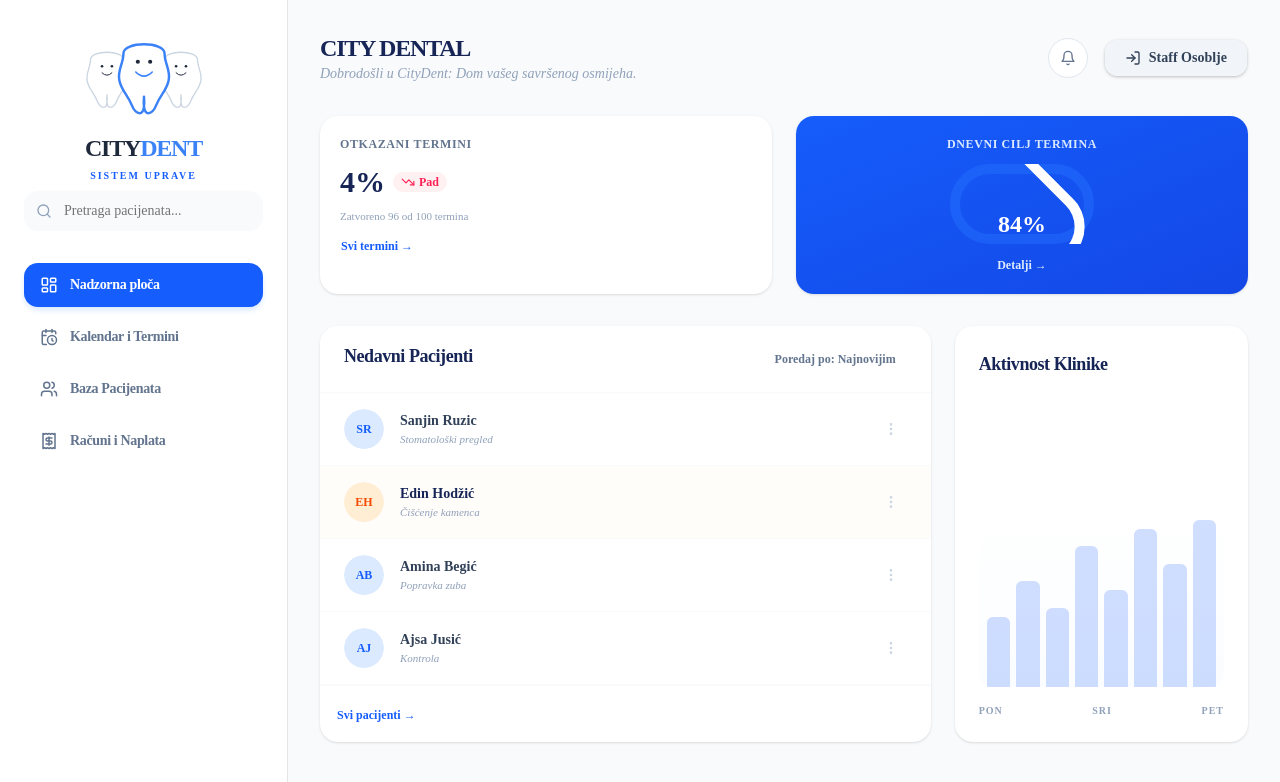
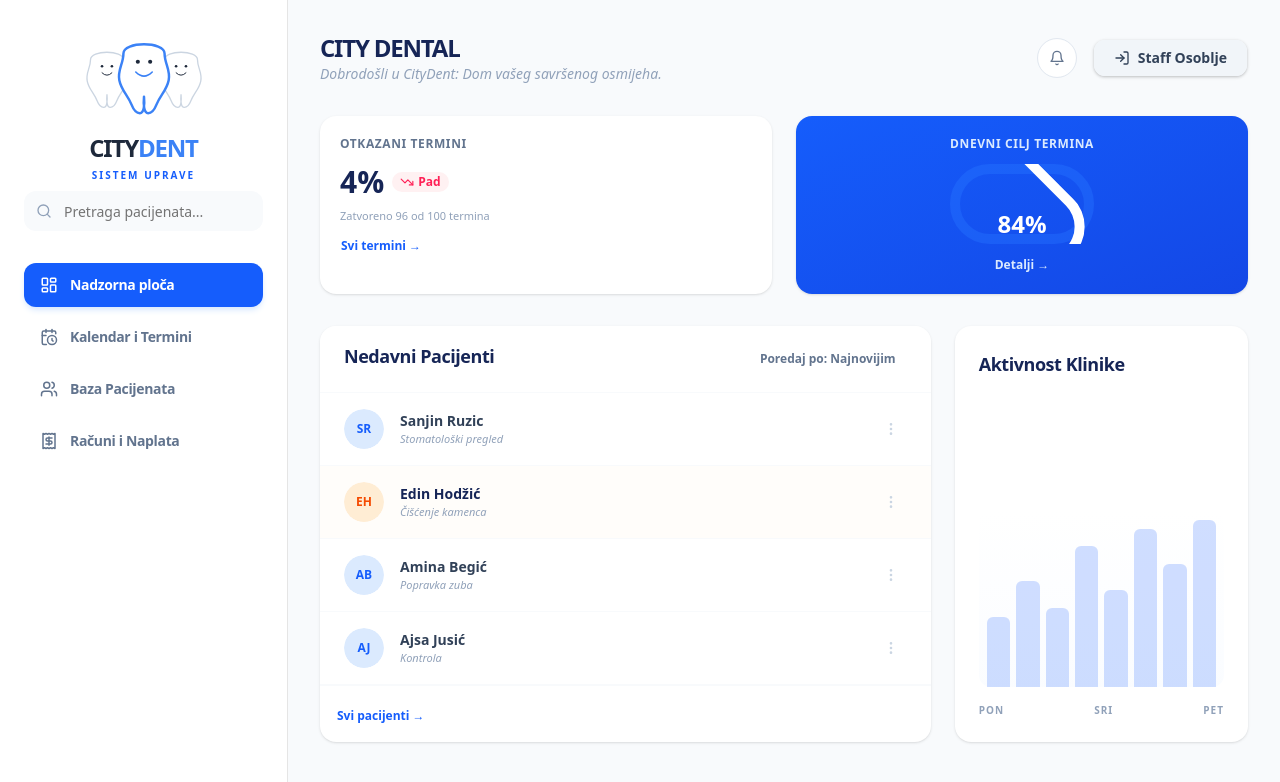
Before and after one commit to tonuraydemir/dental-clinic-management-system, a Next.js app: page /dashboard in a window 1280 px wide. Shown: the top 782 px of the page. Built offline with nearby package versions, Linux system fonts and the light colour scheme.

Commit message:
feat: Stable UI for CityDent IMS - fixed dependencies and Tailwind v4

```diff
--- a/next.config.js
+++ b/next.config.js
@@ -1,10 +1,6 @@
-/**
- * Run `build` or `dev` with `SKIP_ENV_VALIDATION` to skip env validation. This is especially useful
- * for Docker builds.
- */
-import "./src/env.js";
+/** @type {import("next").NextConfig} */
+const nextConfig = {
+  /* Env validation satırını tamamen sildik */
+};
 
-/** @type {import("next").NextConfig} */
-const config = {};
-
-export default config;
+export default nextConfig;
--- a/package.json
+++ b/package.json
@@ -10,6 +10,8 @@
     "lint": "next lint"
   },
   "dependencies": {
+    "@radix-ui/react-avatar": "^1.1.11",
+    "@radix-ui/react-slot": "^1.2.4",
     "class-variance-authority": "^0.7.1",
     "clsx": "^2.1.1",
     "lucide-react": "^0.400.0",
@@ -18,13 +20,15 @@
     "react-dom": "^19.0.0",
     "tailwind-merge": "^3.0.0",
     "tailwindcss-animate": "^1.0.7",
+    "tw-animate-css": "^1.4.0",
     "zod": "^3.24.2"
   },
   "devDependencies": {
+    "@tailwindcss/postcss": "^4.2.4",
     "@types/node": "^20.0.0",
     "@types/react": "^19.0.0",
     "@types/react-dom": "^19.0.0",
-    "postcss": "^8.5.3",
+    "postcss": "^8.5.13",
     "tailwindcss": "^4.0.15",
     "typescript": "^5.0.0"
   }
--- a/src/app/page.tsx
+++ b/src/app/page.tsx
@@ -25,15 +25,15 @@ export default function LoginPage() {
   return (
     <div className="min-h-screen bg-[#F8FAFC] flex flex-col font-sans selection:bg-blue-100 relative overflow-hidden">
 
-      {/* ARKA PLAN DEKORASYONU */}
+
       <div className="absolute top-[-10%] right-[-5%] w-[500px] h-[500px] bg-blue-50 rounded-full blur-3xl opacity-60 z-0" />
       <div className="absolute bottom-[-10%] left-[-5%] w-[400px] h-[400px] bg-blue-50 rounded-full blur-3xl opacity-60 z-0" />
 
-      {/* --- ANA İÇERİK --- */}
+
       <main className="flex-1 flex items-center justify-center p-6 z-10">
         <div className="w-full max-w-md space-y-8">
 
-          {/* LOGO VE BAŞLIK */}
+
           <div className="flex flex-col items-center gap-4 text-center">
             <div className="h-28 w-56 drop-shadow-sm">
               <SmilingTeethTeam className="h-full w-full" />
@@ -49,8 +49,8 @@ export default function LoginPage() {
           </div>
 
           {!selectedRole ? (
-            /* ROL SEÇİM EKRANI */
-            <div className="space-y-4 animate-in fade-in zoom-in duration-300">
+
+             <div className="space-y-4 animate-in fade-in zoom-in duration-300">
               <h2 className="text-center text-xs font-bold text-slate-400 mb-6 uppercase tracking-[0.2em]">Odaberite ulogu za pristup</h2>
 
               <div className="grid grid-cols-1 gap-4">
@@ -69,7 +69,7 @@ export default function LoginPage() {
               </div>
             </div>
           ) : (
-            /* GİRİŞ FORMU EKRANI */
+
             <Card className="border-none shadow-2xl shadow-blue-100/50 rounded-[32px] p-2 bg-white/80 backdrop-blur-md animate-in slide-in-from-right duration-300">
               <CardHeader className="space-y-1 pb-6 pt-6">
                 <button
@@ -131,7 +131,7 @@ export default function LoginPage() {
         </div>
       </main>
 
-      {/* MINIMAL FOOTER */}
+
       <footer className="p-6 text-center z-10">
         <p className="text-[10px] font-bold text-slate-300 uppercase tracking-[0.4em]">
           CityDent IMS © 2026 | Sva prava zadržana
@@ -162,21 +162,21 @@ function RoleButton({ icon, title, description, onClick }: { icon: React.ReactNo
 function SmilingTeethTeam({ className }: { className?: string }) {
   return (
     <svg viewBox="0 0 350 200" className={className}>
-      {/* SOL DİŞ */}
+
       <g transform="translate(5, 30) scale(0.8)">
         <path d="M50,50 C50,20 150,20 150,50 C150,75 165,90 160,115 C155,140 140,150 130,175 C125,188 120,195 110,195 C100,195 98,175 100,155 C102,175 100,195 90,195 C80,195 75,188 70,175 C60,150 45,140 40,115 C35,90 50,75 50,50 Z" fill="white" stroke="#cbd5e1" strokeWidth="4" />
         <circle cx="85" cy="70" r="4" fill="#1e293b" /><circle cx="115" cy="70" r="4" fill="#1e293b" />
         <path d="M85,90 Q100,105 115,90" fill="none" stroke="#1e293b" strokeWidth="3" strokeLinecap="round" />
       </g>
 
-      {/* SAĞ DİŞ */}
+
       <g transform="translate(185, 30) scale(0.8)">
         <path d="M50,50 C50,20 150,20 150,50 C150,75 165,90 160,115 C155,140 140,150 130,175 C125,188 120,195 110,195 C100,195 98,175 100,155 C102,175 100,195 90,195 C80,195 75,188 70,175 C60,150 45,140 40,115 C35,90 50,75 50,50 Z" fill="white" stroke="#cbd5e1" strokeWidth="4" />
         <circle cx="85" cy="70" r="4" fill="#1e293b" /><circle cx="115" cy="70" r="4" fill="#1e293b" />
         <path d="M85,90 Q100,105 115,90" fill="none" stroke="#1e293b" strokeWidth="3" strokeLinecap="round" />
       </g>
 
-      {/* ORTA DİŞ */}
+
       <g transform="translate(75, 5) scale(1.0)">
         <path d="M50,50 C50,20 150,20 150,50 C150,75 165,90 160,115 C155,140 140,150 130,175 C125,188 120,195 110,195 C100,195 98,175 100,155 C102,175 100,195 90,195 C80,195 75,188 70,175 C60,150 45,140 40,115 C35,90 50,75 50,50 Z" fill="white" stroke="#3b82f6" strokeWidth="6" strokeLinejoin="round" />
         <circle cx="85" cy="70" r="5" fill="#1e293b" /><circle cx="115" cy="70" r="5" fill="#1e293b" />
--- a/src/components/ui/button.tsx
+++ b/src/components/ui/button.tsx
@@ -1,6 +1,6 @@
 import * as React from "react"
 import { cva, type VariantProps } from "class-variance-authority"
-import { Slot } from "radix-ui"
+import { Slot } from "@radix-ui/react-slot"
 
 import { cn } from "@/lib/utils"
 
--- a/src/env.js
+++ /dev/null
@@ -1,52 +0,0 @@
-import { createEnv } from "@t3-oss/env-nextjs";
-import { z } from "zod";
-
-export const env = createEnv({
-  /**
-   * Specify your server-side environment variables schema here. This way you can ensure the app
-   * isn't built with invalid env vars.
-   */
-  server: {
-    AUTH_SECRET:
-      process.env.NODE_ENV === "production"
-        ? z.string()
-        : z.string().optional(),
-    AUTH_DISCORD_ID: z.string(),
-    AUTH_DISCORD_SECRET: z.string(),
-    DATABASE_URL: z.string().url(),
-    NODE_ENV: z
-      .enum(["development", "test", "production"])
-      .default("development"),
-  },
-
-  /**
-   * Specify your client-side environment variables schema here. This way you can ensure the app
-   * isn't built with invalid env vars. To expose them to the client, prefix them with
-   * `NEXT_PUBLIC_`.
-   */
-  client: {
-    // NEXT_PUBLIC_CLIENTVAR: z.string(),
-  },
-
-  /**
-   * You can't destruct `process.env` as a regular object in the Next.js edge runtimes (e.g.
-   * middlewares) or client-side so we need to destruct manually.
-   */
-  runtimeEnv: {
-    AUTH_SECRET: process.env.AUTH_SECRET,
-    AUTH_DISCORD_ID: process.env.AUTH_DISCORD_ID,
-    AUTH_DISCORD_SECRET: process.env.AUTH_DISCORD_SECRET,
-    DATABASE_URL: process.env.DATABASE_URL,
-    NODE_ENV: process.env.NODE_ENV,
-  },
-  /**
-   * Run `build` or `dev` with `SKIP_ENV_VALIDATION` to skip env validation. This is especially
-   * useful for Docker builds.
-   */
-  skipValidation: !!process.env.SKIP_ENV_VALIDATION,
-  /**
-   * Makes it so that empty strings are treated as undefined. `SOME_VAR: z.string()` and
-   * `SOME_VAR=''` will throw an error.
-   */
-  emptyStringAsUndefined: true,
-});
--- a/src/styles/globals.css
+++ b/src/styles/globals.css
@@ -1,55 +1,47 @@
 @import "tailwindcss";
-@import "tw-animate-css";
-@import "shadcn/tailwind.css";
+
+/* Hata veren shadcn/tailwind.css importunu sildik, v4'te buna gerek yok */
+@plugin "tailwindcss-animate";
 
 @custom-variant dark (&:is(.dark *));
 
-@theme {
-  --font-sans: var(--font-geist-sans), ui-sans-serif, system-ui, sans-serif,
-    "Apple Color Emoji", "Segoe UI Emoji", "Segoe UI Symbol", "Noto Color Emoji";
-}
+@theme inline {
+  --font-sans: var(--font-geist-sans), ui-sans-serif, system-ui, sans-serif;
+  --font-heading: var(--font-sans);
 
-@theme inline {
-  --font-heading: var(--font-sans);
-  --font-sans: var(--font-sans);
+  /* Shadcn Renk Değişkenleri */
+  --color-background: var(--background);
+  --color-foreground: var(--foreground);
+  --color-card: var(--card);
+  --color-card-foreground: var(--card-foreground);
+  --color-popover: var(--popover);
+  --color-popover-foreground: var(--popover-foreground);
+  --color-primary: var(--primary);
+  --color-primary-foreground: var(--primary-foreground);
+  --color-secondary: var(--secondary);
+  --color-secondary-foreground: var(--secondary-foreground);
+  --color-muted: var(--muted);
+  --color-muted-foreground: var(--muted-foreground);
+  --color-accent: var(--accent);
+  --color-accent-foreground: var(--accent-foreground);
+  --color-destructive: var(--destructive);
+  --color-border: var(--border);
+  --color-input: var(--input);
+  --color-ring: var(--ring);
+
+  /* Sidebar ve Diğerleri */
+  --color-sidebar: var(--sidebar);
+  --color-sidebar-foreground: var(--sidebar-foreground);
+  --color-sidebar-primary: var(--sidebar-primary);
+  --color-sidebar-primary-foreground: var(--sidebar-primary-foreground);
+  --color-sidebar-accent: var(--sidebar-accent);
+  --color-sidebar-accent-foreground: var(--sidebar-accent-foreground);
+  --color-sidebar-border: var(--sidebar-border);
   --color-sidebar-ring: var(--sidebar-ring);
-  --color-sidebar-border: var(--sidebar-border);
-  --color-sidebar-accent-foreground: var(--sidebar-accent-foreground);
-  --color-sidebar-accent: var(--sidebar-accent);
-  --color-sidebar-primary-foreground: var(--sidebar-primary-foreground);
-  --color-sidebar-primary: var(--sidebar-primary);
-  --color-sidebar-foreground: var(--sidebar-foreground);
-  --color-sidebar: var(--sidebar);
-  --color-chart-5: var(--chart-5);
-  --color-chart-4: var(--chart-4);
-  --color-chart-3: var(--chart-3);
-  --color-chart-2: var(--chart-2);
-  --color-chart-1: var(--chart-1);
-  --color-ring: var(--ring);
-  --color-input: var(--input);
-  --color-border: var(--border);
-  --color-destructive: var(--destructive);
-  --color-accent-foreground: var(--accent-foreground);
-  --color-accent: var(--accent);
-  --color-muted-foreground: var(--muted-foreground);
-  --color-muted: var(--muted);
-  --color-secondary-foreground: var(--secondary-foreground);
-  --color-secondary: var(--secondary);
-  --color-primary-foreground: var(--primary-foreground);
-  --color-primary: var(--primary);
-  --color-popover-foreground: var(--popover-foreground);
-  --color-popover: var(--popover);
-  --color-card-foreground: var(--card-foreground);
-  --color-card: var(--card);
-  --color-foreground: var(--foreground);
-  --color-background: var(--background);
+
+  --radius-lg: var(--radius);
+  --radius-md: calc(var(--radius) * 0.8);
   --radius-sm: calc(var(--radius) * 0.6);
-  --radius-md: calc(var(--radius) * 0.8);
-  --radius-lg: var(--radius);
-  --radius-xl: calc(var(--radius) * 1.4);
-  --radius-2xl: calc(var(--radius) * 1.8);
-  --radius-3xl: calc(var(--radius) * 2.2);
-  --radius-4xl: calc(var(--radius) * 2.6);
 }
 
 :root {
@@ -71,20 +63,7 @@
   --border: oklch(0.922 0 0);
   --input: oklch(0.922 0 0);
   --ring: oklch(0.708 0 0);
-  --chart-1: oklch(0.87 0 0);
-  --chart-2: oklch(0.556 0 0);
-  --chart-3: oklch(0.439 0 0);
-  --chart-4: oklch(0.371 0 0);
-  --chart-5: oklch(0.269 0 0);
   --radius: 0.625rem;
-  --sidebar: oklch(0.985 0 0);
-  --sidebar-foreground: oklch(0.145 0 0);
-  --sidebar-primary: oklch(0.205 0 0);
-  --sidebar-primary-foreground: oklch(0.985 0 0);
-  --sidebar-accent: oklch(0.97 0 0);
-  --sidebar-accent-foreground: oklch(0.205 0 0);
-  --sidebar-border: oklch(0.922 0 0);
-  --sidebar-ring: oklch(0.708 0 0);
 }
 
 .dark {
@@ -92,43 +71,12 @@
   --foreground: oklch(0.985 0 0);
   --card: oklch(0.205 0 0);
   --card-foreground: oklch(0.985 0 0);
-  --popover: oklch(0.205 0 0);
-  --popover-foreground: oklch(0.985 0 0);
   --primary: oklch(0.922 0 0);
   --primary-foreground: oklch(0.205 0 0);
-  --secondary: oklch(0.269 0 0);
-  --secondary-foreground: oklch(0.985 0 0);
-  --muted: oklch(0.269 0 0);
-  --muted-foreground: oklch(0.708 0 0);
-  --accent: oklch(0.269 0 0);
-  --accent-foreground: oklch(0.985 0 0);
-  --destructive: oklch(0.704 0.191 22.216);
   --border: oklch(1 0 0 / 10%);
-  --input: oklch(1 0 0 / 15%);
-  --ring: oklch(0.556 0 0);
-  --chart-1: oklch(0.87 0 0);
-  --chart-2: oklch(0.556 0 0);
-  --chart-3: oklch(0.439 0 0);
-  --chart-4: oklch(0.371 0 0);
-  --chart-5: oklch(0.269 0 0);
-  --sidebar: oklch(0.205 0 0);
-  --sidebar-foreground: oklch(0.985 0 0);
-  --sidebar-primary: oklch(0.488 0.243 264.376);
-  --sidebar-primary-foreground: oklch(0.985 0 0);
-  --sidebar-accent: oklch(0.269 0 0);
-  --sidebar-accent-foreground: oklch(0.985 0 0);
-  --sidebar-border: oklch(1 0 0 / 10%);
-  --sidebar-ring: oklch(0.556 0 0);
 }
 
 @layer base {
-  * {
-    @apply border-border outline-ring/50;
-  }
-  body {
-    @apply bg-background text-foreground;
-  }
-  html {
-    @apply font-sans;
-  }
+  * { @apply border-border outline-ring/50; }
+  body { @apply bg-background text-foreground; }
 }
```
Also changed, not shown: src/app/dashboard/page.tsx (+13 -13 lines), 2 other files (tests, documents, lock files or other folders).
